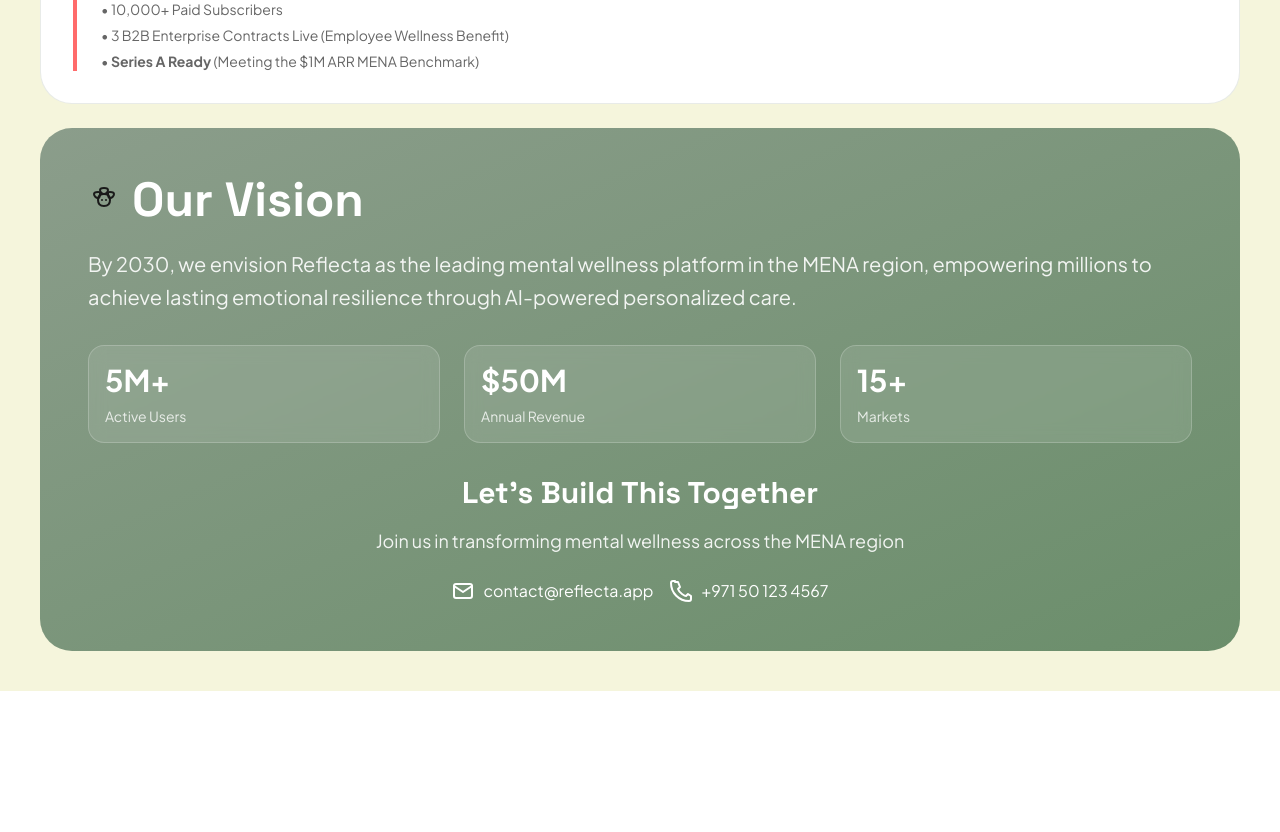
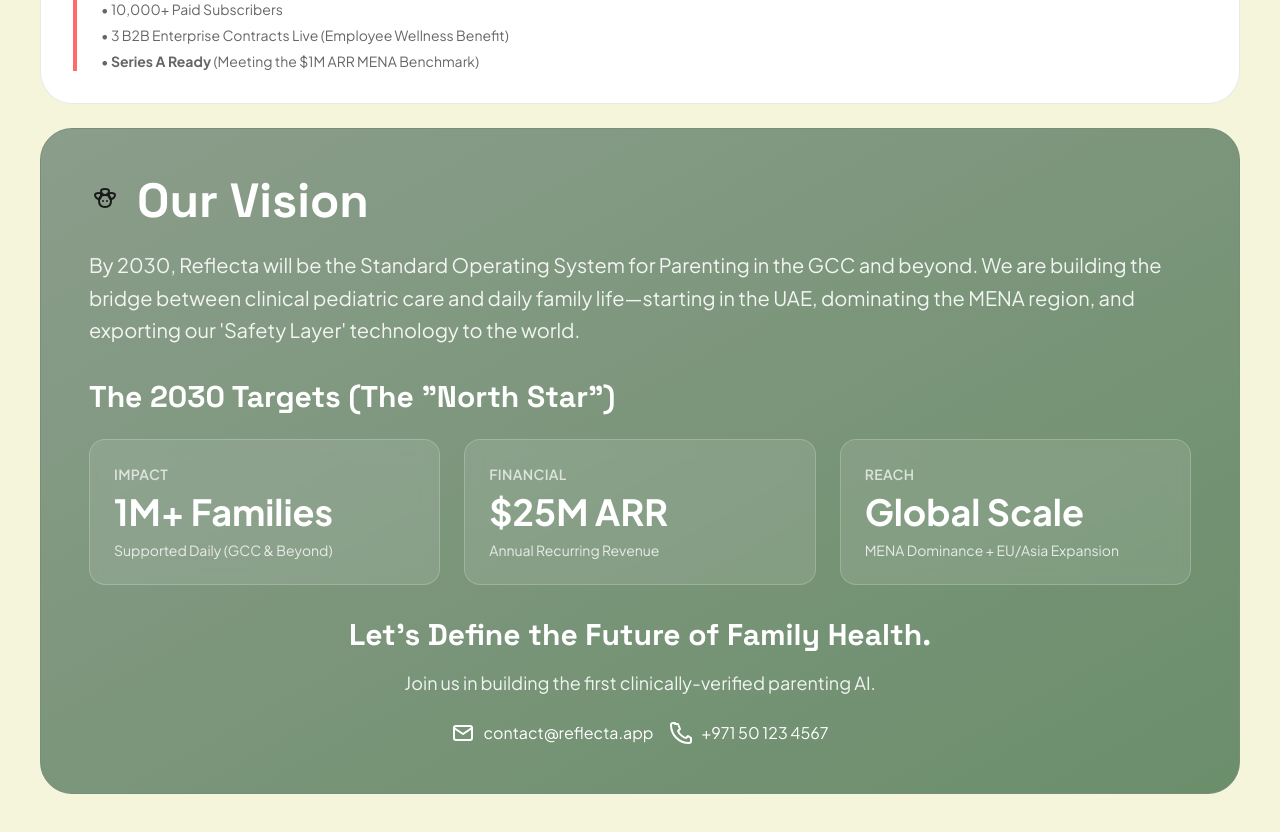
Before and after one commit to Salperton/reflecta-pitchdeck, a Next.js app: page / in a window 1280 px wide. Shown: the part 8340-9172 px from the top of the page. Before the commit the page ends 9031 px from the top, so only its background shows below. Built offline with nearby package versions, Linux system fonts and the light colour scheme.

Commit message:
feat: update Vision slide with 2030 targets and new CTA
Add new metrics and update call-to-action for future focus.

#VERCEL_SKIP

Co-authored-by: navidon <39086457+Salperton@users.noreply.github.com>

```diff
--- a/app/page.tsx
+++ b/app/page.tsx
@@ -1390,37 +1390,44 @@ export default function Page() {
           </div>
 
           {/* Slide 13: Vision */}
-          <div className="bg-gradient-to-br from-[#8B9D8B] to-[#6B8E6B] rounded-[32px] p-8 sm:p-12 min-h-[450px] flex flex-col justify-center">
-            <div className="flex items-center gap-3 mb-6">
+          <div className="bg-gradient-to-br from-[#8B9D8B] to-[#6B8E6B] rounded-[32px] p-8 sm:p-12 min-h-[500px] border border-[#7A8C7A] flex flex-col">
+            <div className="flex items-center gap-4 mb-6">
               <BrainIcon className="w-12 h-12 text-[#F5F5DC]" />
               <h2 className="font-[family-name:var(--font-space-grotesk)] text-4xl sm:text-5xl font-bold text-white">
                 Our Vision
               </h2>
             </div>
             <p className="text-lg sm:text-xl text-white/90 mb-8 leading-relaxed">
-              By 2030, we envision Reflecta as the leading mental wellness platform in the MENA region, empowering
-              millions to achieve lasting emotional resilience through AI-powered personalized care.
+              By 2030, Reflecta will be the Standard Operating System for Parenting in the GCC and beyond. We are
+              building the bridge between clinical pediatric care and daily family life—starting in the UAE, dominating
+              the MENA region, and exporting our &apos;Safety Layer&apos; technology to the world.
             </p>
+            <h3 className="font-[family-name:var(--font-space-grotesk)] text-2xl sm:text-3xl font-bold text-white mb-6">
+              The 2030 Targets (The &quot;North Star&quot;)
+            </h3>
             <div className="grid grid-cols-1 sm:grid-cols-3 gap-6 mb-8">
-              <div className="bg-white/10 backdrop-blur-sm rounded-2xl p-4 border border-white/20">
-                <div className="text-3xl font-bold text-white mb-2">5M+</div>
-                <div className="text-sm text-white/80">Active Users</div>
+              <div className="bg-white/10 backdrop-blur-sm rounded-2xl p-6 border border-white/20">
+                <div className="text-sm text-white/70 mb-2 uppercase tracking-wide font-semibold">Impact</div>
+                <div className="text-3xl sm:text-4xl font-bold text-white mb-2">1M+ Families</div>
+                <div className="text-sm text-white/80">Supported Daily (GCC & Beyond)</div>
               </div>
-              <div className="bg-white/10 backdrop-blur-sm rounded-2xl p-4 border border-white/20">
-                <div className="text-3xl font-bold text-white mb-2">$50M</div>
-                <div className="text-sm text-white/80">Annual Revenue</div>
+              <div className="bg-white/10 backdrop-blur-sm rounded-2xl p-6 border border-white/20">
+                <div className="text-sm text-white/70 mb-2 uppercase tracking-wide font-semibold">Financial</div>
+                <div className="text-3xl sm:text-4xl font-bold text-white mb-2">$25M ARR</div>
+                <div className="text-sm text-white/80">Annual Recurring Revenue</div>
               </div>
-              <div className="bg-white/10 backdrop-blur-sm rounded-2xl p-4 border border-white/20">
-                <div className="text-3xl font-bold text-white mb-2">15+</div>
-                <div className="text-sm text-white/80">Markets</div>
+              <div className="bg-white/10 backdrop-blur-sm rounded-2xl p-6 border border-white/20">
+                <div className="text-sm text-white/70 mb-2 uppercase tracking-wide font-semibold">Reach</div>
+                <div className="text-3xl sm:text-4xl font-bold text-white mb-2">Global Scale</div>
+                <div className="text-sm text-white/80">MENA Dominance + EU/Asia Expansion</div>
               </div>
             </div>
-            <div className="text-center">
+            <div className="text-center mt-auto">
               <h3 className="font-[family-name:var(--font-space-grotesk)] text-2xl sm:text-3xl font-bold text-white mb-4">
-                Let&apos;s Build This Together
+                Let&apos;s Define the Future of Family Health.
               </h3>
               <p className="text-lg text-white/90 mb-6">
-                Join us in transforming mental wellness across the MENA region
+                Join us in building the first clinically-verified parenting AI.
               </p>
               <div className="flex flex-col sm:flex-row gap-4 justify-center items-center">
                 <div className="flex items-center gap-2 text-white">
```
